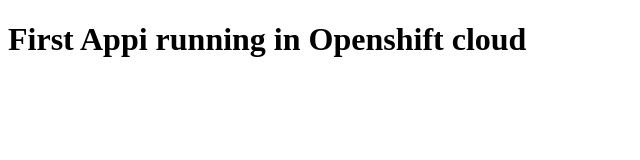
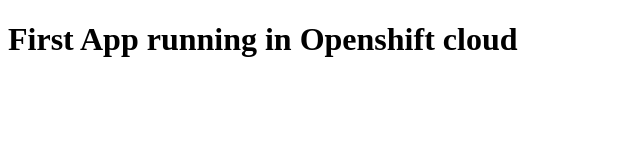
Before and after one commit to jaleskinen/OpenshiftTemplate, a website: page index.html in a window 1280 px wide. Shown: the whole page, without its empty margins (0-640 px from the left). Drawn offline with Linux system fonts and the light colour scheme.

Commit message:
04-02-2015 Jarmo Leskinen, Openshift/git merge

```diff
--- a/index.html
+++ b/index.html
@@ -5,6 +5,6 @@
         <title>Hello OpenShift</title>
     </head>
         <body>
-            <h1>First Appi running in Openshift cloud</h1>
+            <h1>First App running in Openshift cloud</h1>
         </body>
 </html>
```
